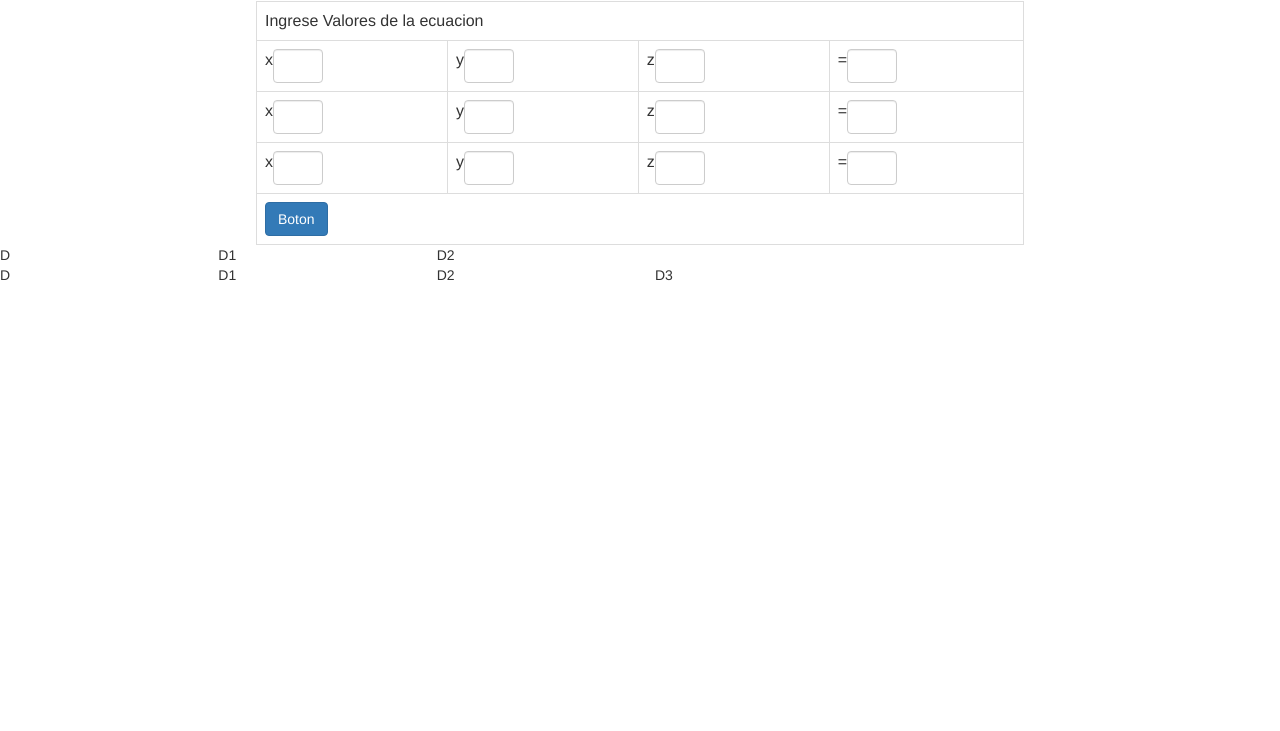
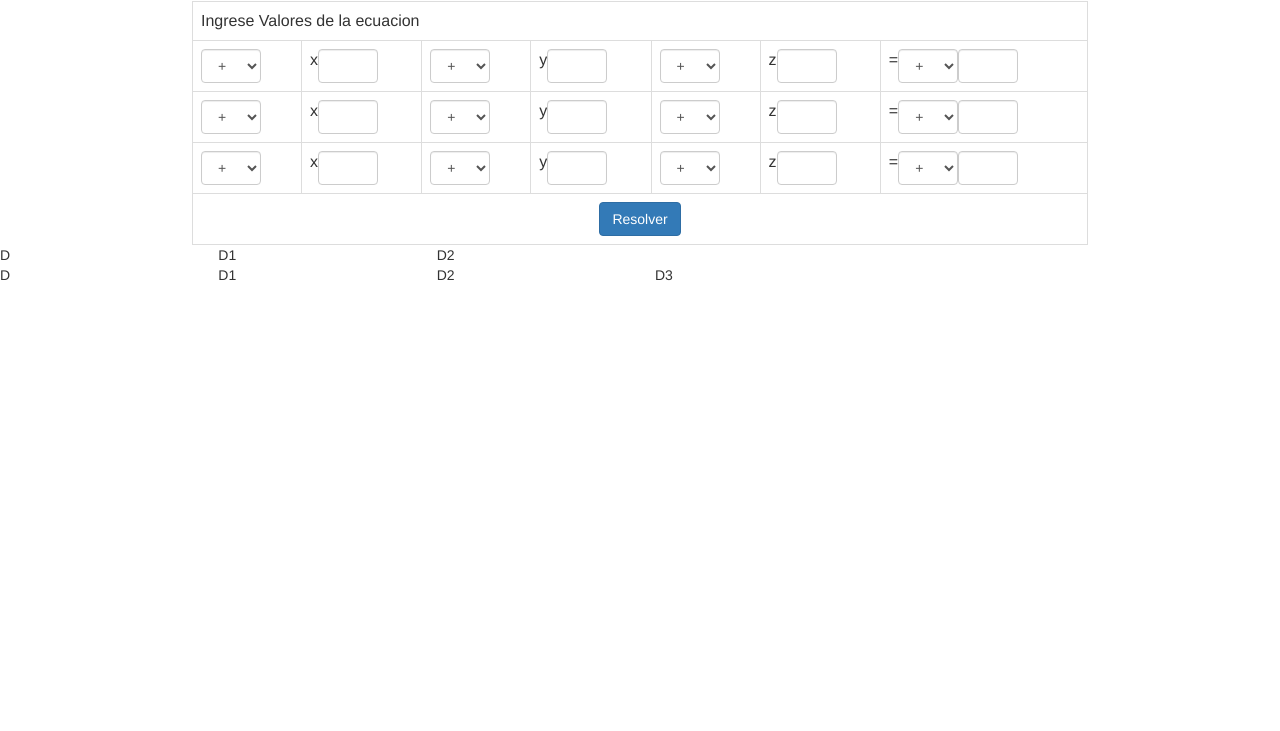
Before and after one commit to quenandres/kramer, a plain HTML site: page index.html in a window 1280 px wide. Shown: the part 69-800 px from the top of the page. Drawn offline with Linux system fonts and the light colour scheme.

Commit message:
Agrega funcionalidad de inputs y pone en div de forma visual.

```diff
--- a/index.html
+++ b/index.html
@@ -7,7 +7,7 @@
         <style>
             .form-control{
                 display:block;
-                width:50px;
+                width:60px;
                 float:left;
             }
             span{
@@ -26,37 +26,199 @@
 	    }
 
 	    function cambia(){
-	        $("ecuacion1").html("5x+3y+2=1");
-	    }
+	        var vsigno11=$("#vsigno11").val();
+			var v11=$("#v11").val();
+
+			var vsigno12=$("#vsigno12").val();
+			var v12=$("#v12").val();
+
+			var vsigno13=$("#vsigno13").val();
+			var v13=$("#v13").val();
+
+			var vsigno14=$("#vsigno14").val();
+			var v14=$("#v14").val();
+
+			if(vsigno11=="+"){vsigno11="";}
+			if(vsigno14=="+"){vsigno14="";}
+
+			//DETERMINA VACIOS (para no mostrar signos y para asignar variables x,y,z)
+			if(v11!=""){v11=v11+"x";}else{vsigno11="";}
+			if(v12!=""){v12=v12+"y";}else{vsigno12="";}
+			if(v13!=""){v13=v13+"z";}else{vsigno13="";}
+			if(v14!=""){}else{vsigno14="";}
+			//FIN VACIOS
+			$("#ecuacion1").html(vsigno11+""+v11+""+vsigno12+""+v12+""+vsigno13+""+v13+"="+vsigno14+""+v14);
+
+
+		//SEGUNDA ECUACION
+
+			var vsigno21=$("#vsigno21").val();
+			var v21=$("#v21").val();
+
+			var vsigno22=$("#vsigno22").val();
+			var v22=$("#v22").val();
+
+			var vsigno23=$("#vsigno23").val();
+			var v23=$("#v23").val();
+
+			var vsigno24=$("#vsigno24").val();
+			var v24=$("#v24").val();
+
+			if(vsigno21=="+"){vsigno21="";}
+			if(vsigno24=="+"){vsigno24="";}
+
+			//DETERMINA VACIOS (para no mostrar signos y para asignar variables x,y,z)
+			if(v21!=""){v21=v21+"x";}else{vsigno21="";}
+			if(v22!=""){v22=v22+"y";}else{vsigno22="";}
+			if(v23!=""){v23=v23+"z";}else{vsigno23="";}
+			if(v24!=""){}else{vsigno24="";}
+			//FIN VACIOS
+			$("#ecuacion2").html(vsigno21+""+v21+""+vsigno22+""+v22+""+vsigno23+""+v23+"="+vsigno24+""+v24);
+
+
+		//TERCERA ECUACION
+			var vsigno31=$("#vsigno31").val();
+			var v31=$("#v31").val();
+
+			var vsigno32=$("#vsigno32").val();
+			var v32=$("#v32").val();
+
+			var vsigno33=$("#vsigno33").val();
+			var v33=$("#v33").val();
+
+			var vsigno34=$("#vsigno34").val();
+			var v34=$("#v34").val();
+
+			if(vsigno31=="+"){vsigno31="";}
+			if(vsigno34=="+"){vsigno34="";}
+
+			//DETERMINA VACIOS (para no mostrar signos y para asignar variables x,y,z)
+			if(v31!=""){v31=v31+"x";}else{vsigno31="";}
+			if(v32!=""){v32=v32+"y";}else{vsigno32="";}
+			if(v33!=""){v33=v33+"z";}else{vsigno33="";}
+			if(v34!=""){}else{vsigno34="";}
+			//FIN VACIOS
+			$("#ecuacion3").html(vsigno31+""+v31+""+vsigno32+""+v32+""+vsigno33+""+v33+"="+vsigno34+""+v34);
+
+
+
+		}
         </script>
     </head>
     <body>
-        <h1>Titulo</h1>
-        <table class="table table-bordered" style="width:60%;margin:auto;">
+        <h1 style="text-align:center;">KRAMER</h1>
+        <table class="table table-bordered" style="width:70%;margin:auto;">
             <tr>
-                <td colspan="4">Ingrese Valores de la ecuacion</td>
+                <td colspan="7">Ingrese Valores de la ecuacion</td>
             </tr>
             <tr>
-                <td><span>x</span><input type="text" class="form-control" name="v11" onkeypress="cambia();"></td>
-                <td><span>y</span><input type="text" class="form-control" name="v12" onkeypress="cambia();"></td>
-                <td><span>z</span><input type="text" class="form-control" name="v13" onkeypress="cambia();"></td>
-                <td style="border-left:1px solid black;"><span>=</span><input type="text" class="form-control" name="v14" onkeypress="cambia();"></td>
+                <td>
+					<select class="form-control"  onchange="cambia();"name="vsigno11" id="vsigno11">
+						<option value="+">+</option>
+						<option value="-">-</option>
+					</select>
+				</td>
+				<td><span>x</span><input type="text" class="form-control" name="v11" id="v11" onkeyup="cambia();"></td>
+				<td>
+					<select class="form-control"  onchange="cambia();"name="vsigno12" id="vsigno12">
+						<option value="+">+</option>
+						<option value="-">-</option>
+					</select>
+				</td>
+                <td><span>y</span><input type="text" class="form-control" name="v12" id="v12" onkeyup="cambia();"></td>
+				<td>
+					<select class="form-control"  onchange="cambia();"name="vsigno13" id="vsigno13">
+						<option value="+">+</option>
+						<option value="-">-</option>
+					</select>
+				</td>
+                <td><span>z</span><input type="text" class="form-control" name="v13" id="v13" onkeyup="cambia();"></td>
+                <td>
+					<span>=</span>
+					<select class="form-control"  onchange="cambia();"name="vsigno14" id="vsigno14">
+						<option value="+">+</option>
+						<option value="-">-</option>
+					</select>
+					<input type="text" class="form-control" name="v14" id="v14" onkeyup="cambia();"></td>
             </tr>
+
+
+
+			 <tr>
+                <td>
+					<select class="form-control"  onchange="cambia();"name="vsigno21" id="vsigno21">
+						<option value="+">+</option>
+						<option value="-">-</option>
+					</select>
+				</td>
+				<td><span>x</span><input type="text" class="form-control" name="v21" id="v21" onkeyup="cambia();"></td>
+				<td>
+					<select class="form-control"  onchange="cambia();"name="vsigno22" id="vsigno22">
+						<option value="+">+</option>
+						<option value="-">-</option>
+					</select>
+				</td>
+                <td><span>y</span><input type="text" class="form-control" name="v22" id="v22" onkeyup="cambia();"></td>
+				<td>
+					<select class="form-control"  onchange="cambia();"name="vsigno23" id="vsigno23">
+						<option value="+">+</option>
+						<option value="-">-</option>
+					</select>
+				</td>
+                <td><span>z</span><input type="text" class="form-control" name="v23" id="v23" onkeyup="cambia();"></td>
+
+                <td>
+					<span>=</span>
+					<select class="form-control"  onchange="cambia();"name="vsigno24" id="vsigno24">
+						<option value="+">+</option>
+						<option value="-">-</option>
+					</select>
+					<input type="text" class="form-control" name="v24" id="v24" onkeyup="cambia();"></td>
+            </tr>
+
+
+
+
+
+
+			 <tr>
+                <td>
+					<select class="form-control"  onchange="cambia();"name="vsigno31" id="vsigno31">
+						<option value="+">+</option>
+						<option value="-">-</option>
+					</select>
+				</td>
+				<td><span>x</span><input type="text" class="form-control" name="v31" id="v31" onkeyup="cambia();"></td>
+				<td>
+					<select class="form-control"  onchange="cambia();"name="vsigno32" id="vsigno32">
+						<option value="+">+</option>
+						<option value="-">-</option>
+					</select>
+				</td>
+                <td><span>y</span><input type="text" class="form-control" name="v32" id="v32" onkeyup="cambia();"></td>
+				<td>
+					<select class="form-control"  onchange="cambia();"name="vsigno33" id="vsigno33">
+						<option value="+">+</option>
+						<option value="-">-</option>
+					</select>
+				</td>
+                <td><span>z</span><input type="text" class="form-control" name="v33" id="v33" onkeyup="cambia();"></td>
+				<td>
+					<span>=</span>
+					<select class="form-control"  onchange="cambia();"name="vsigno34" id="vsigno34">
+						<option value="+">+</option>
+						<option value="-">-</option>
+					</select>
+					<input type="text" class="form-control" name="v34" id="v34" onkeyup="cambia();"></td>
+            </tr>
+
+
+
+
+
             <tr>
-                <td><span>x</span><input type="text" class="form-control" name="v21" onkeypress="cambia();"></td>
-                <td><span>y</span><input type="text" class="form-control" name="v22" onkeypress="cambia();"></td>
-                <td><span>z</span><input type="text" class="form-control" name="v23" onkeypress="cambia();"></td>
-                <td style="border-left:1px solid black;"><span>=</span><input type="text" class="form-control" name="v24" onkeypress="cambia();"></td>
-            </tr>
-            <tr>
-                <td><span>x</span><input type="text" class="form-control" name="v31" onkeypress="cambia();"></td>
-                <td><span>y</span><input type="text" class="form-control" name="v32" onkeypress="cambia();"></td>
-                <td><span>z</span><input type="text" class="form-control" name="v33" onkeypress="cambia();"></td>
-                <td style="border-left:1px solid black;"><span>=</span><input type="text" class="form-control" name="v34" onkeypress="cambia();"></td>
-            </tr>
-            <tr>
-                <td colspan="4">
-                    <input type="button" class="btn btn-primary" onclick="ver();" value="Boton">
+                <td colspan="7">
+                    <input type="button" class="btn btn-primary" onclick="ver();" value="Resolver" style="display:block;margin:auto;">
                 </td>
             </tr>
         </table>
```
